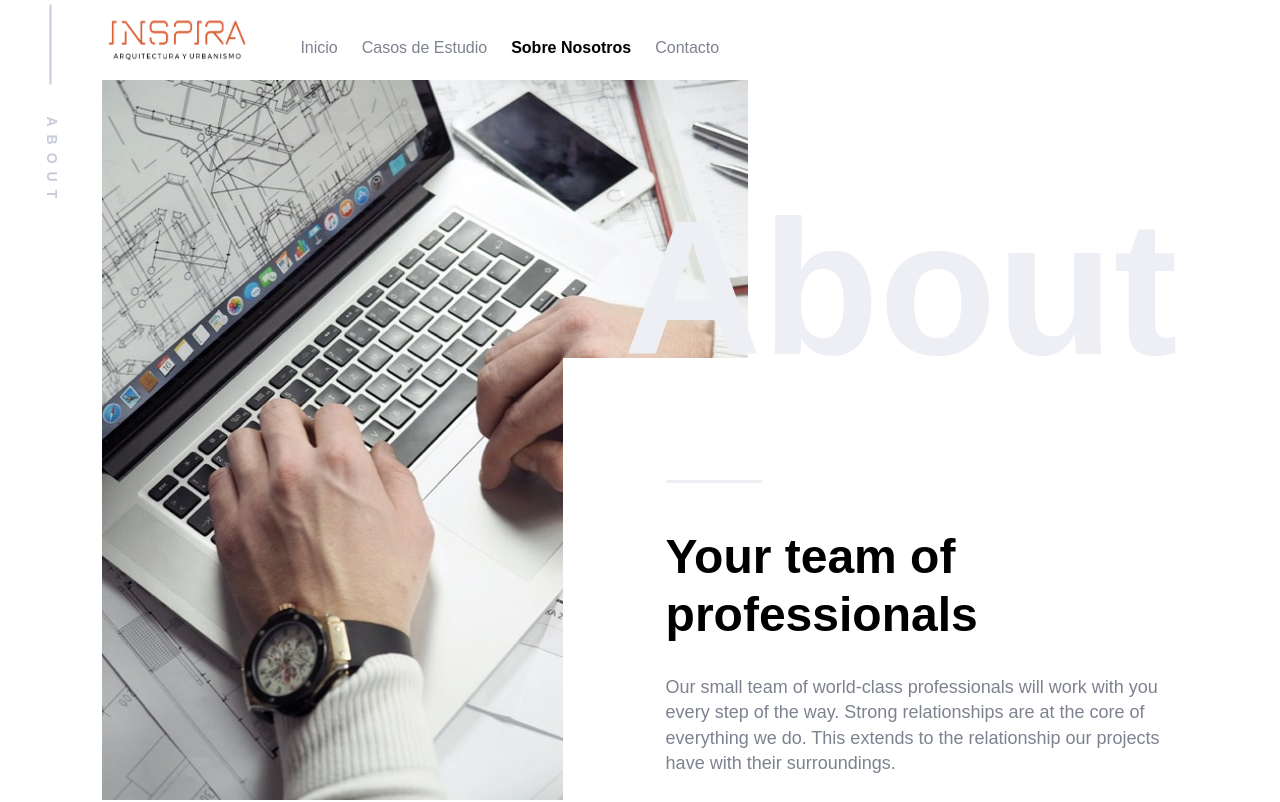
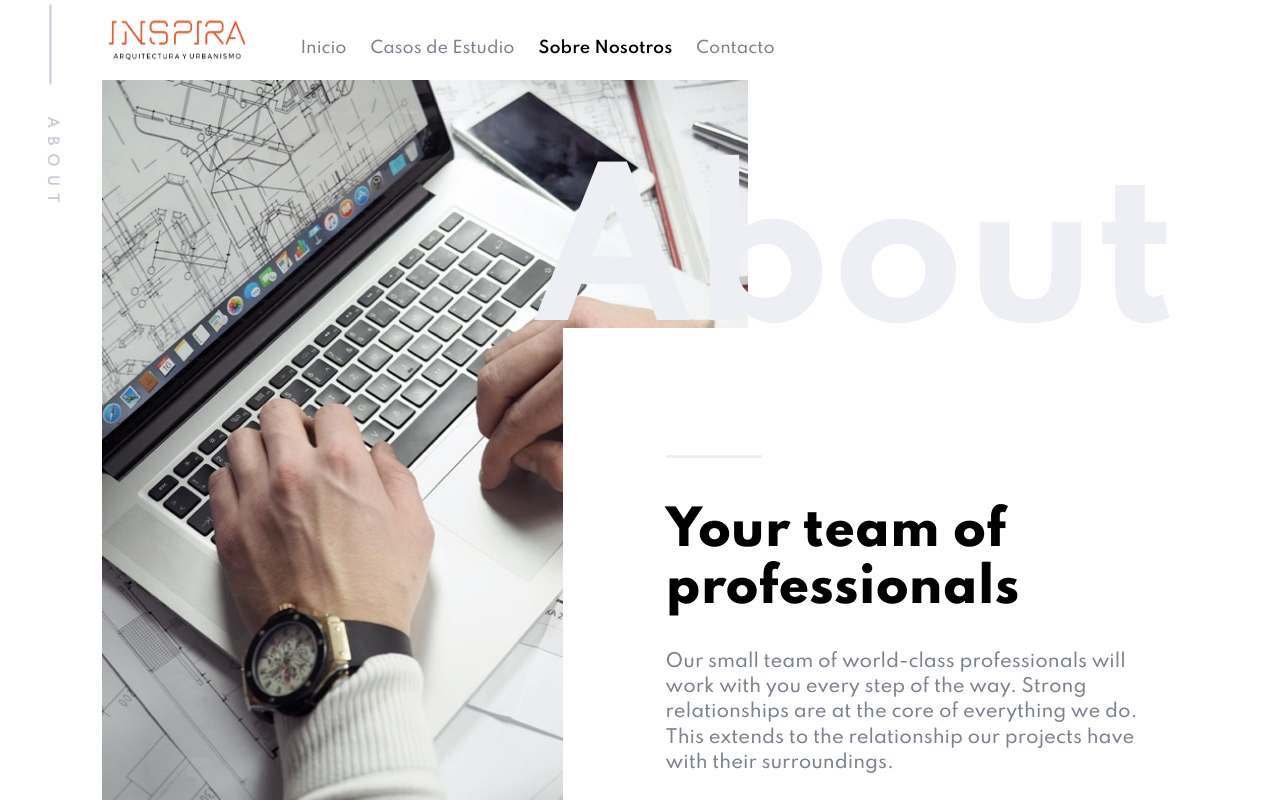
Before and after one commit to maruxan/inspira-next-wp, a Next.js app: page /about in a window 1280 px wide. Shown: the top 802 px of the page. Built offline with nearby package versions, Linux system fonts and the light colour scheme.

Commit message:
(fix) font import and variable name fix

```diff
--- a/components/Cards/ProjectCard/ProjectCard.module.css
+++ b/components/Cards/ProjectCard/ProjectCard.module.css
@@ -25,7 +25,7 @@
   position: absolute;
   left: 1.5rem;
   bottom: 2rem;
-  font-family: var(--ff-primary);
+  font-family: var(--font-primary);
 }
 
 .cardBody h1 {
--- a/components/Footer/Footer.module.css
+++ b/components/Footer/Footer.module.css
@@ -21,7 +21,7 @@
 .footer > nav > li > .navlink {
   display: block;
   padding: 2rem 1rem;
-  font-family: var(--ff-primary);
+  font-family: var(--font-primary);
   font-size: var(--text-sm);
   text-decoration: none;
   color: var(--grey-900);
@@ -32,7 +32,7 @@
   grid-column: 1 / 7;
   padding: 1.5rem 0;
   text-align: center;
-  font-family: var(--ff-primary);
+  font-family: var(--font-primary);
   font-size: var(--text-sm);
 }
 
--- a/components/Navbar/Navbar.module.css
+++ b/components/Navbar/Navbar.module.css
@@ -17,7 +17,7 @@
 }
 
 .navlink {
-  font-family: var(--ff-primary);
+  font-family: var(--font-primary);
   text-decoration: none;
   color: var(--grey-500);
   font-weight: 500;
--- a/components/Paragraph/Paragraph.module.css
+++ b/components/Paragraph/Paragraph.module.css
@@ -1,5 +1,5 @@
 .paragraph {
-  font-family: var(--ff-primary);
+  font-family: var(--font-primary);
   font-size: var(--text-lg);
   line-height: 1.4;
   font-weight: 500;
--- a/styles/pages/Home.module.css
+++ b/styles/pages/Home.module.css
@@ -22,7 +22,7 @@
 
 .welcome > svg > text {
   fill: var(--grey-100);
-  font-family: var(--ff-primary);
+  font-family: var(--font-primary);
   font-weight: 700;
   text-transform: capitalize;
 }
--- a/styles/variables.css
+++ b/styles/variables.css
@@ -1,3 +1,5 @@
+@import url('https://fonts.googleapis.com/css2?family=Spartan:wght@100;200;300;400;500;600;700;800;900&display=swap');
+
 :root {
   /* FONT FAMILY */
   --font-primary: 'Spartan', sans-serif;
```
